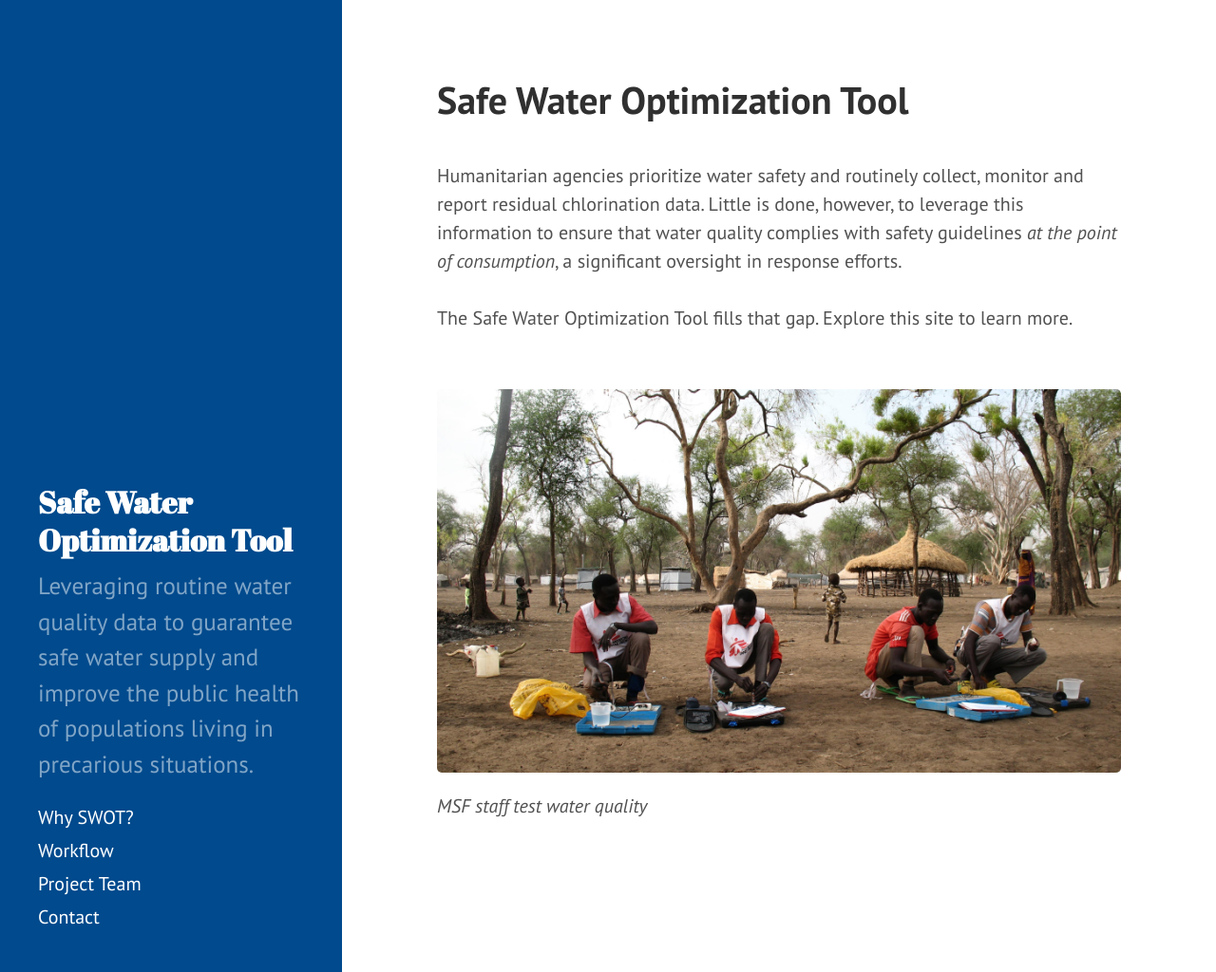
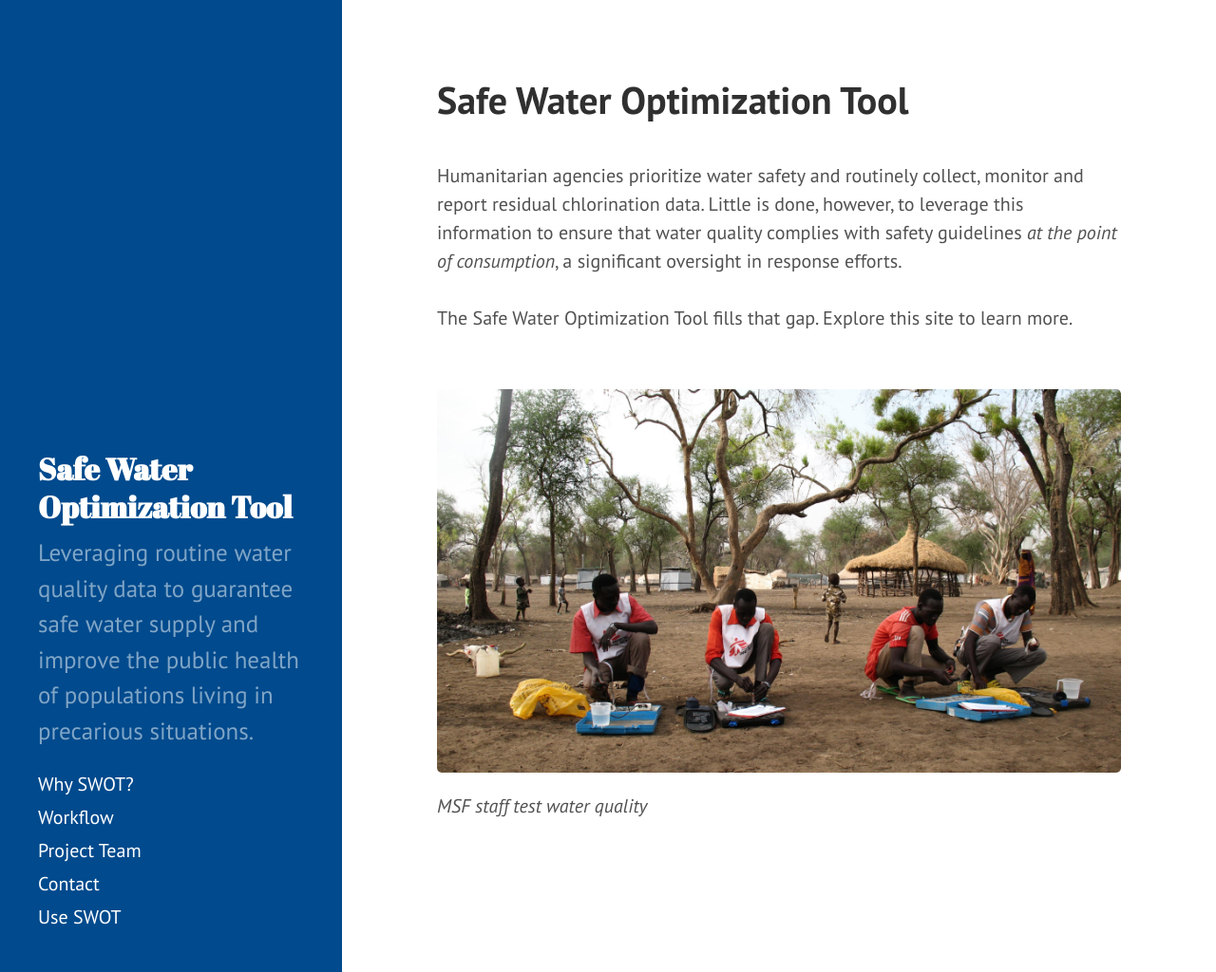
Before and after one commit to safeh2o/swot-infopage, a Jekyll site: the page built from index.html, in a window 1280 px wide and 1024 px high. Shown: the whole window at 95% size. Built offline with Jekyll 4.4.1, drawn with Linux system fonts in a browser that asks for light colours; Markdown is read by kramdown in place of the engine named in the settings; the list of posts is cut into pages by our own code.

Commit message:
Update sidebar.html

```diff
--- a/_includes/sidebar.html
+++ b/_includes/sidebar.html
@@ -15,6 +15,7 @@
       <a class="sidebar-nav-item{% if page.url == '/workflow/' %} active{% endif %}" href="{{ site.baseurl }}/workflow/">Workflow</a>
       <a class="sidebar-nav-item{% if page.url == '/team/' %} active{% endif %}" href="{{ site.baseurl }}/team/">Project Team</a>
       <a class="sidebar-nav-item{% if page.url == '/contact/' %} active{% endif %}" href="{{ site.baseurl }}/contact/">Contact</a>
+      <a class="sidebar-nav-item{% if page.url == '/use-swot/' %} active{% endif %}" href="{{ site.baseurl }}/use-swot/">Use SWOT</a>
 
     </nav>
 
```
